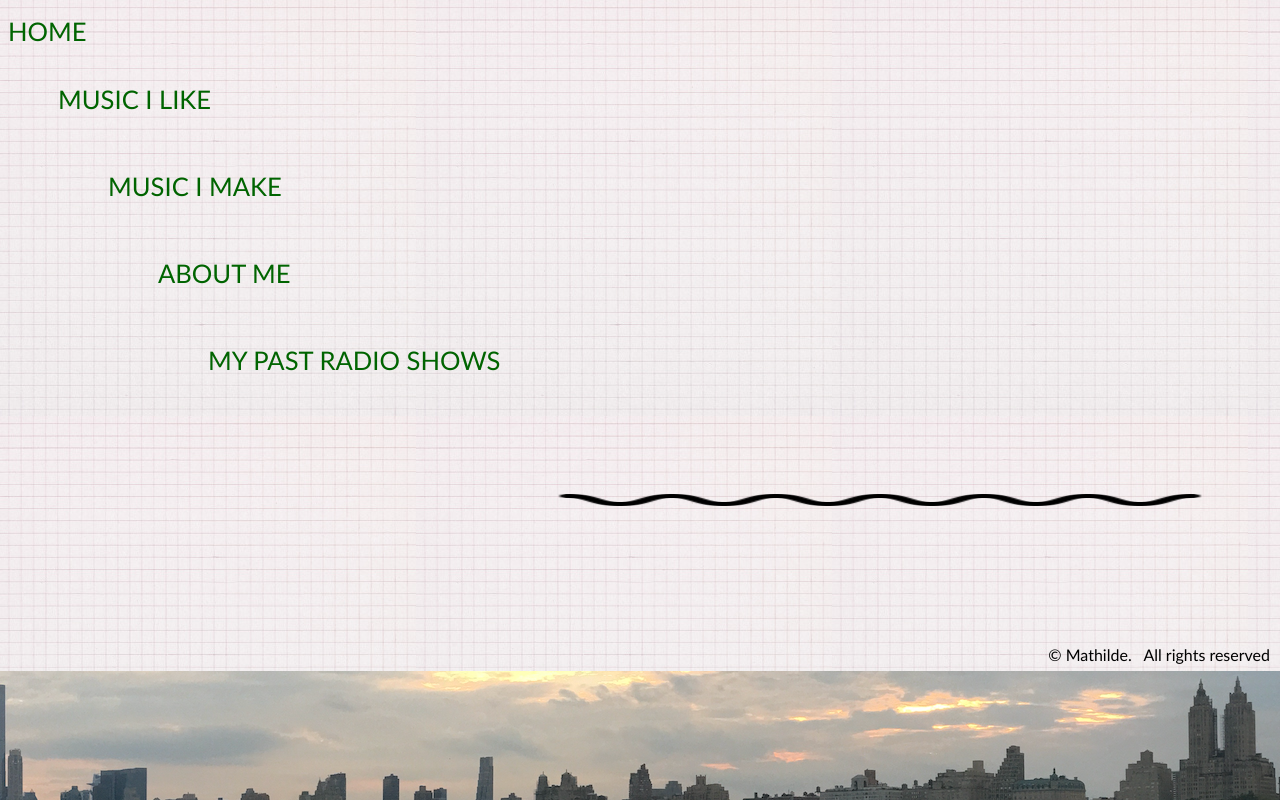
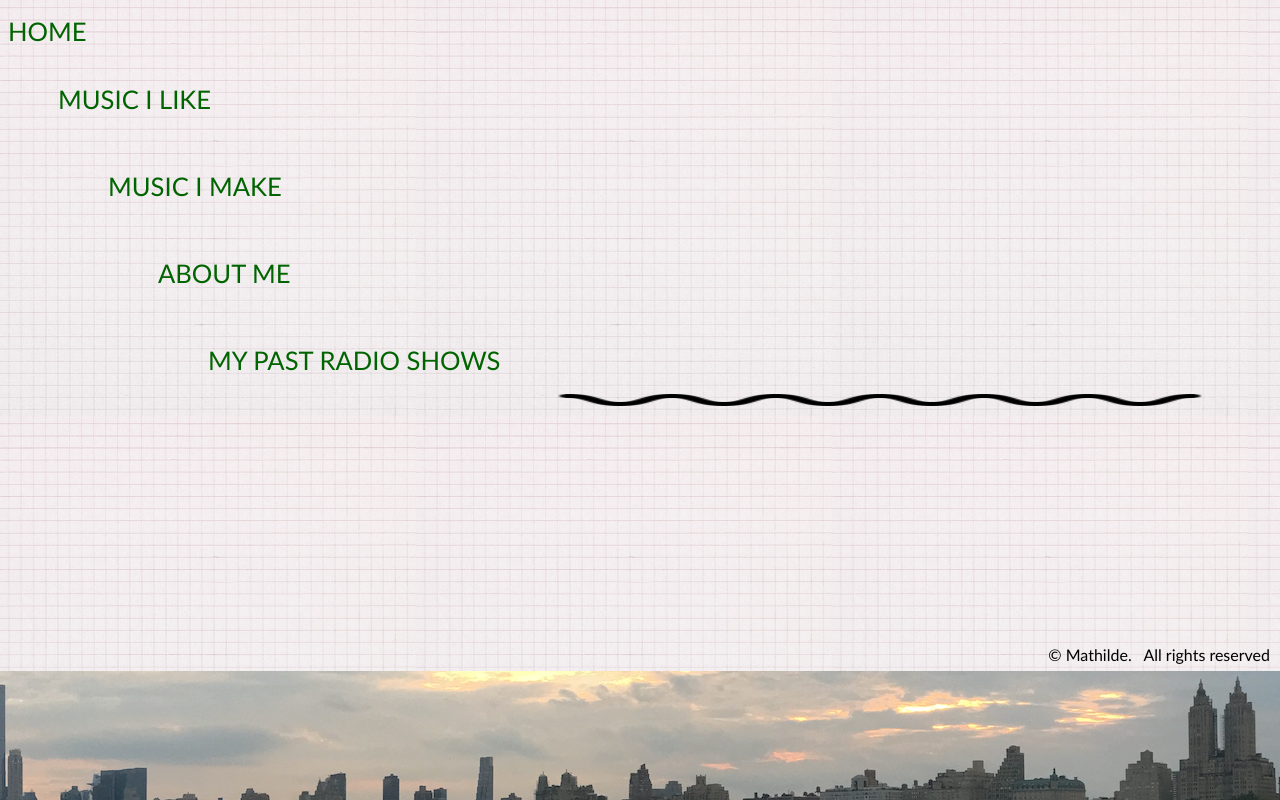
Before and after one commit to mathildemusic/mathilde, a plain HTML site: page index.html in a window 1280 px wide. Shown: the top 800 px of the page. Drawn offline with Linux system fonts and the light colour scheme.

Commit message:
Add files via upload
squiggle

```diff
--- a/index.html
+++ b/index.html
@@ -14,7 +14,7 @@
 <style>
   .right{
     position: absolute;
-    top:400px;
+    top:300px;
     right: 0px;
   }
 </style>
```
